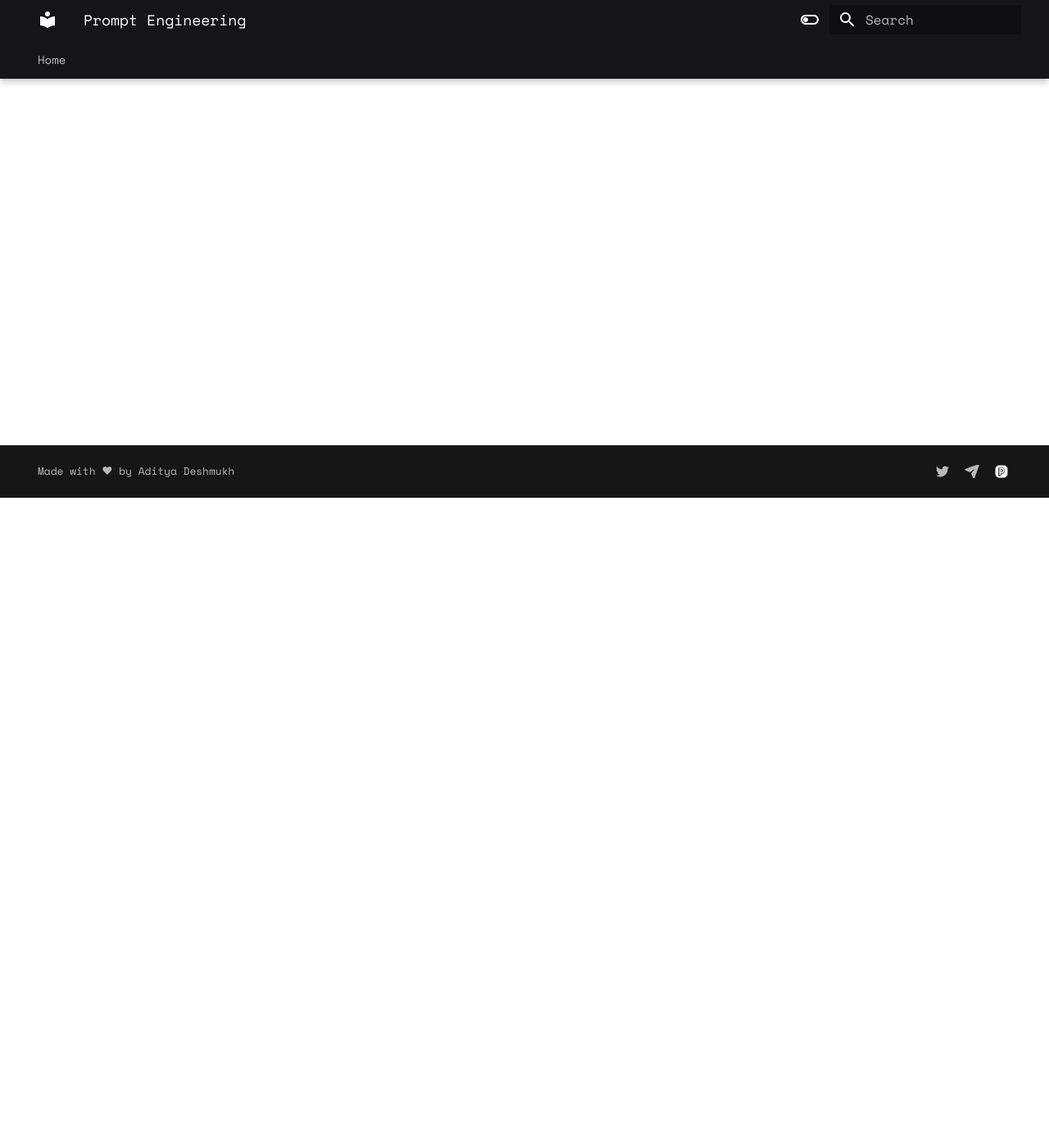
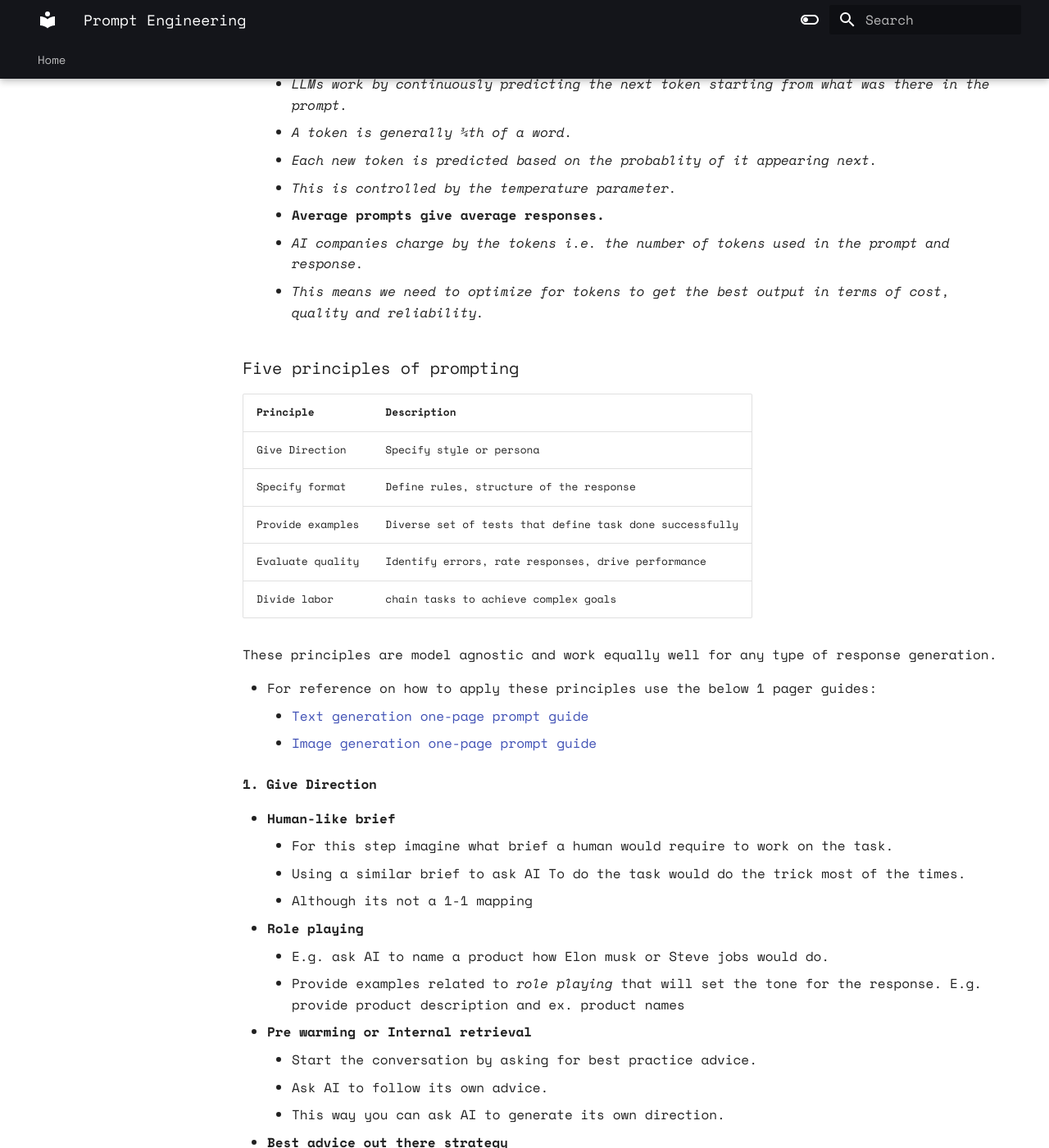
Before and after one commit to aadityadeshmukh/codex, an MkDocs documentation site: the page built from docs/Technologies/prompt-engg.md, in a window 1280 px wide and 1400 px high, scrolled down 793 px. Shown: the whole window at 82% size. Built offline with MkDocs 1.6.1 and Material for MkDocs 9.7.7, drawn with Linux system fonts in a browser that asks for light colours; some of the changed text lies outside the part shown.

Commit message:
updated prompt engg guide

```diff
--- a/docs/Technologies/prompt-engg.md
+++ b/docs/Technologies/prompt-engg.md
@@ -1 +1,89 @@
 # Prompt Engineering
+
+## Five principles of prompting
+
+- **What is a prompt?**
+    - *A prompt is an input to be given to an AI model. It serves as a set of instructions to the large language model.*
+
+- **What is prompt engineering?**
+    - *The process of discovering prompts that yield desired results reliably.*
+
+- **General issues in prompts given to AI models:**
+    - *Vague direction*
+        - *Tell AI proper direction to take. Style emulation, language levels etc.*
+    - *Unformatted output*
+        - *Tell what kind of output is needed. For example csv.*
+    - *Missing examples*
+        - *Provide examples of what a god response looks like.*
+    - *Limited evaluation*
+        - *Setup a evaluation methodology to understand how the prompt is performing.*
+    - *No task division*
+        - *In many tasks there are multiple steps that need task specialization. This needs task specialization.*
+
+- **Tokens and Token optimization**
+    - *LLMs work by continuously predicting the next token starting from what was there in the prompt.*
+    - *A token is generally 3/4th of a word.*
+    - *Each new token is predicted based on the probablity of it appearing next.*
+    - *This is controlled by the temperature parameter.*
+    - **Average prompts give average responses.**
+    - *AI companies charge by the tokens i.e. the number of tokens used in the prompt and response.*
+    - *This means we need to optimize for tokens to get the best output in terms of cost, quality and reliability.*
+
+### Five principles of prompting
+
+| Principle      | Description                          |
+| ----------- | ------------------------------------ |
+|Give Direction|Specify style or persona|
+|Specify format|Define rules, structure of the response|
+|Provide examples|Diverse set of tests that define task done successfully|
+|Evaluate quality|Identify errors, rate responses, drive performance|
+|Divide labor|chain tasks to achieve complex goals|
+
+These principles are model agnostic and work equally well for any type of response generation.
+
+- For reference on how to apply these principles use the below 1 pager guides:
+    - [Text generation one-page prompt guide](https://github.com/BrightPool/prompt-engineering-for-generative-ai-examples/blob/main/images/OnePager-Text.png)
+    - [Image generation one-page prompt guide](https://github.com/BrightPool/prompt-engineering-for-generative-ai-examples/blob/main/images/OnePager-Images.png)
+
+#### 1. Give Direction
+
+- **Human-like brief**
+    - For this step imagine what brief a human would require to work on the task.
+    - Using a similar brief to ask AI To do the task would do the trick most of the times.
+    - Although its not a 1-1 mapping
+- **Role playing**
+    - E.g. ask AI to name a product how Elon musk or Steve jobs would do.
+    - Provide examples related to *role playing* that will set the tone for the response. E.g. provide product description and ex. product names
+- **Pre warming or Internal retrieval**
+    - Start the conversation by asking for best practice advice.
+    - Ask AI to follow its own advice.
+    - This way you can ask AI to generate its own direction.
+- **Best advice out there strategy**
+    - Take the best advice available and insert it into the prompt.
+    - This one can make the prompt longer but can improve the result significantly.
+    - Consider the cost tradeoffs though if using API for example.
+- **Scale back**
+    - Sometimes too much instruction could be bad. It can restrict the creativity of the model.
+    - As there might not be enough training data out there to generate a response.
+    - So in this case scale back on some aspects of direction needed and try to get a desired response.
+    - Prioritize which elements are important.
+
+#### 2. Specify format
+
+## Introduction to LLMs for text generation
+
+## Text Generation: standard practices
+
+## Advanced text generation with Langchain
+
+## Vector databases with FAISS and Pinecone
+
+## Autonomous agents with memory & tools
+
+## Diffusion models for image generation
+
+## Image generation: Standard practices with mid-journey
+
+## Image generation: Advanced practices with stable diffusion
+
+## Building AI-powered applications
```
